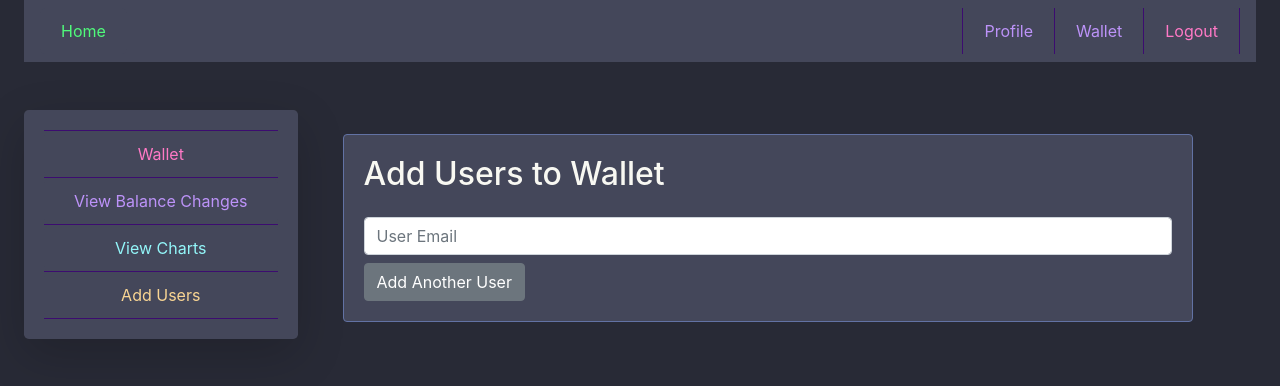
After one commit to woobe-studio/HOME-BUDGET-WEB, a Django app: page /add_users/1/ in a window 1280 px wide. The commit adds this page. Shown: the top 386 px of the page. Run offline with Django 3.2, Linux system fonts and the light colour scheme; a user stored in the database is signed in; tables that the repository leaves empty hold one stand-in row (values such as "Sample post"); some libraries are stand-ins or nearby versions.

Commit message:
added wallet user add template

```diff
--- a/users/templates/users/wallet_base.html
+++ b/users/templates/users/wallet_base.html
@@ -12,7 +12,9 @@
                         <span style="border-bottom: 1px solid #3c0c70;"></span>
                         <a class="nav-item-box nav-link-spacing text-center w-100" href="{% url 'users-balance_changes' wallet_id=wallet_id %}" style="color: #bd93f9;">View Balance Changes</a>
                         <span style="border-bottom: 1px solid #3c0c70;"></span>
-                        <a class="nav-item-box nav-link-spacing text-center w-100" href="{% url 'users-charts' wallet_id=wallet_id %}" style="color: #bd93f9;">View Charts</a>
+                        <a class="nav-item-box nav-link-spacing text-center w-100" href="{% url 'users-charts' wallet_id=wallet_id %}" style="color: #93f6f9 !important;">View Charts</a>
+                        <span style="border-bottom: 1px solid #3c0c70;"></span>
+                        <a class="nav-item-box nav-link-spacing text-center w-100" href="{% url 'users-add_users' wallet_id=wallet_id %}" style="color: #f9d593 !important;">Add Users</a>
                         <span style="border-bottom: 1px solid #3c0c70;"></span>
                     </nav>
                 </div>
--- /dev/null
+++ b/users/templates/users/wallet_users_add.html
@@ -0,0 +1,37 @@
+{% extends "users/wallet_base.html" %}
+{% block title %}Wallet{% endblock %}
+
+{% block wallet_content %}
+<head>
+    <meta charset="UTF-8">
+    <meta name="viewport" content="width=device-width, initial-scale=1.0">
+    <title>Add Users</title>
+    <link rel="stylesheet" href="https://stackpath.bootstrapcdn.com/bootstrap/4.5.2/css/bootstrap.min.css">
+</head>
+<body>
+    <div class="container mt-4">
+        <div class="card" style="background-color: #44475a; color: #f8f8f2; border: 1px solid #6272a4;">
+            <div class="card-body">
+                <h2 class="card-title mb-4">Add Users to Wallet</h2>
+                <div id="user-fields">
+                    <div id="user-inputs">
+                        <input type="email" class="form-control mb-2" name="users" placeholder="User Email">
+                    </div>
+                    <button type="button" class="btn btn-secondary" id="add-user-btn">Add Another User</button>
+                </div>
+            </div>
+        </div>
+    </div>
+
+    <script>
+    document.getElementById('add-user-btn').addEventListener('click', function () {
+        var userInputs = document.getElementById('user-inputs');
+        var newUserInput = document.createElement('input');
+        newUserInput.type = 'email';
+        newUserInput.name = 'users';
+        newUserInput.placeholder = 'User Email';
+        newUserInput.className = 'form-control mb-2';
+        userInputs.appendChild(newUserInput);
+    });
+    </script>
+{% endblock wallet_content %}
--- a/users/urls.py
+++ b/users/urls.py
@@ -1,7 +1,7 @@
 from django.urls import path
 from .views import home, profile, RegisterView, wallet, clear_balance_changes, balance_changes, clear_categories, \
     charts, edit_balance_change, delete_balance_change, export_balance_changes, create_wallet, \
-    wallet_selection, select_existing_wallet
+    wallet_selection, select_existing_wallet, add_users
 
 urlpatterns = [
     path('', home, name='users-home'),
@@ -18,4 +18,5 @@ urlpatterns = [
     path('delete_balance_change/<int:wallet_id>/', delete_balance_change, name='users-delete_balance_change'),
     path('export_balance_changes/<int:wallet_id>/', export_balance_changes, name='users-export_balance_changes'),
     path('charts/<int:wallet_id>/', charts, name='users-charts'),
+    path('add_users/<int:wallet_id>/', add_users, name='users-add_users'),
 ]
--- a/users/views.py
+++ b/users/views.py
@@ -500,3 +500,10 @@ def charts(request, wallet_id):
 
     serialized_data = json.dumps(data, cls=DjangoJSONEncoder)
     return render(request, 'users/charts.html', {'data': serialized_data, 'wallet_id': wallet_id, 'years': years, 'selected_year':selected_year, 'chart_type': chart_type,})
+
+
+@login_required
+def add_users(request, wallet_id):
+    wallet = get_object_or_404(Wallet, id=wallet_id, profiles__in=[request.user.profile])
+
+    return render(request, 'users/wallet_users_add.html', {'wallet_id': wallet_id})
```
Also changed, not shown: users/templates/users/charts.html (line endings or trailing spaces).
